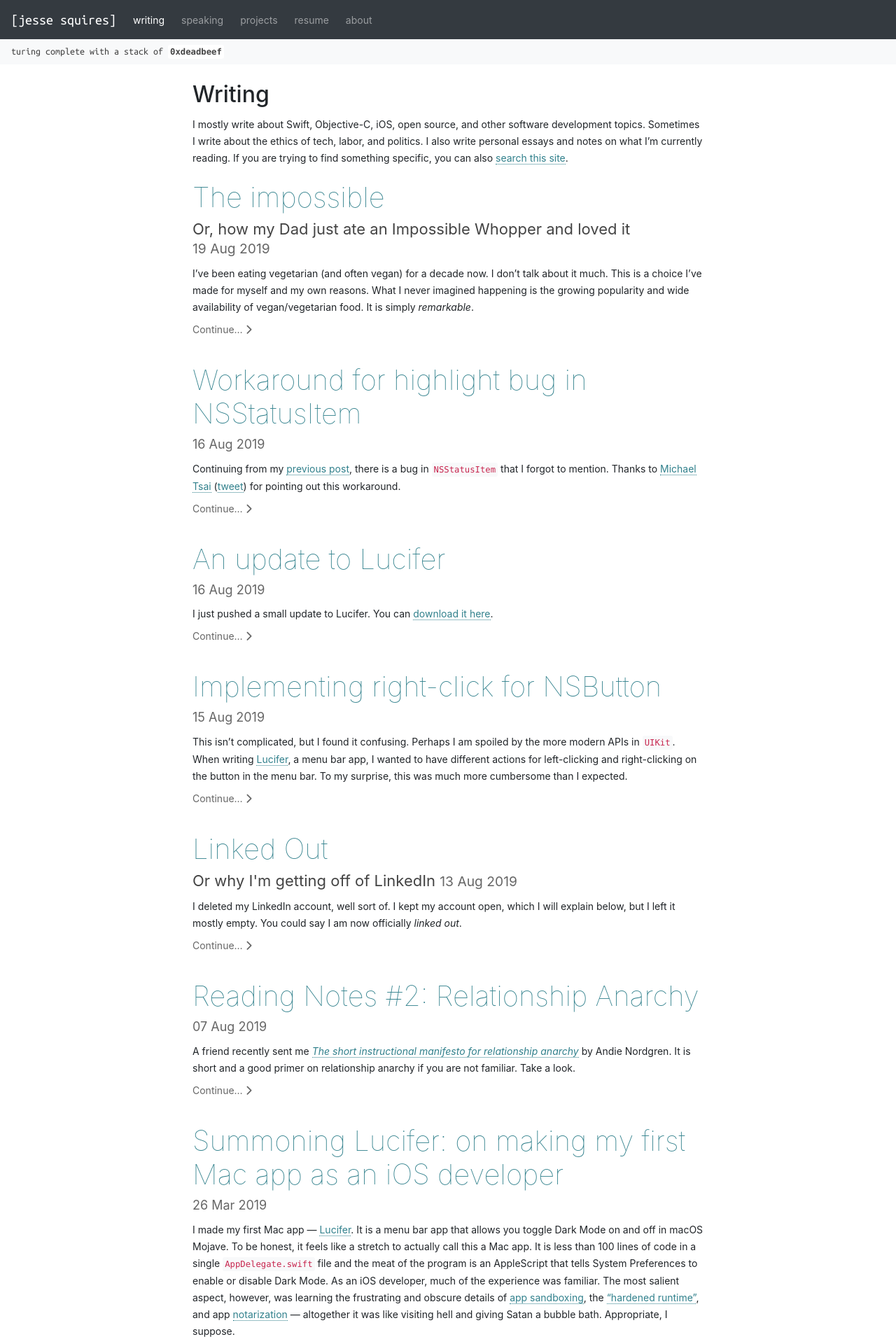
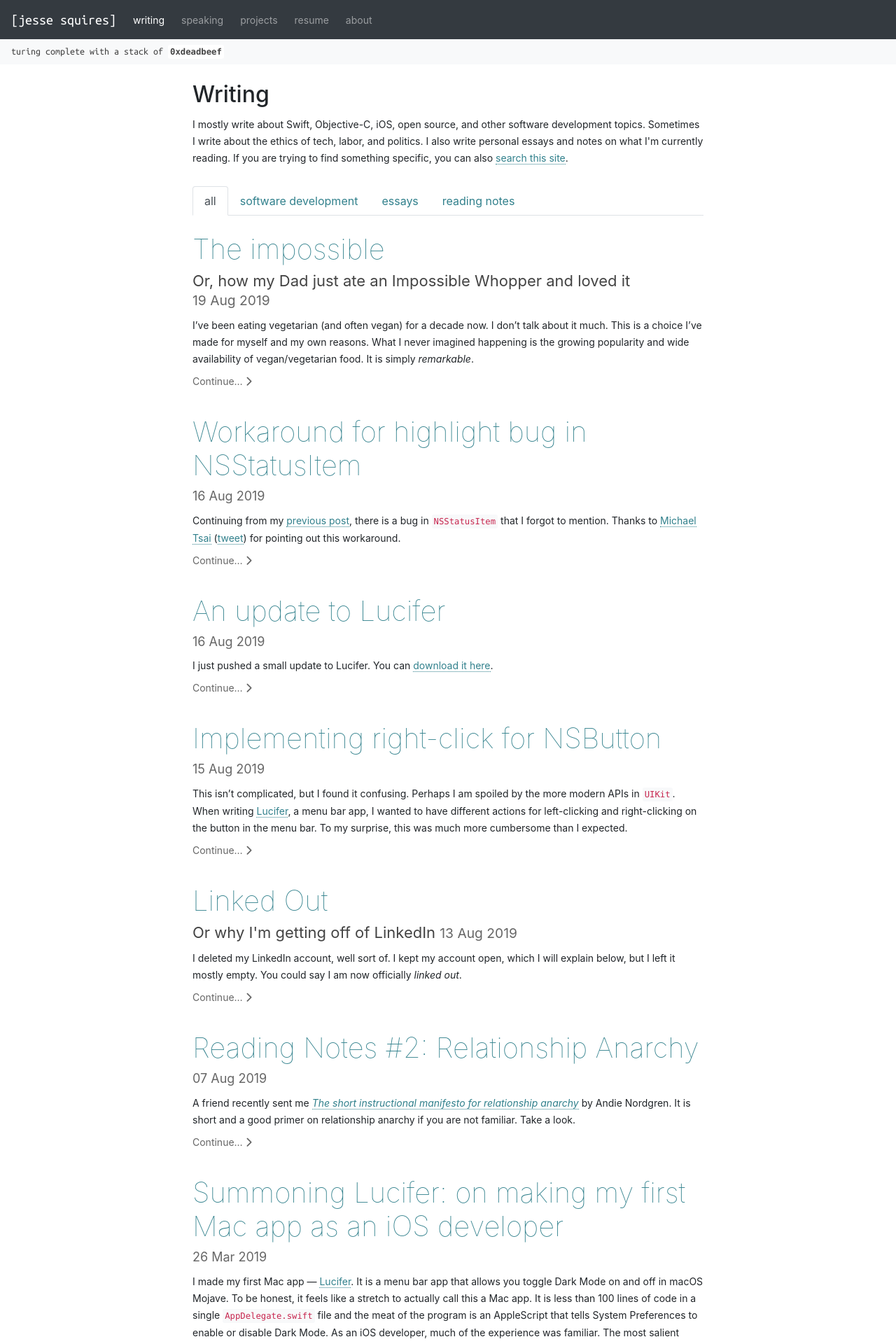
Before and after one commit to jessesquires/jessesquires.com, a Jekyll site: the page built from blog.html, in a window 1280 px wide. Shown: the top 1920 px of the page at 70% size. Built offline with Jekyll 4.4.1, drawn with Linux system fonts in a browser that asks for light colours; nearby versions of some CDN libraries; library files that are not in the unit come from our copies.

Commit message:
new category tabs on /writing/. #66

```diff
--- /dev/null
+++ b/blog.html
@@ -0,0 +1,45 @@
+---
+layout: standalone
+title: Writing
+---
+
+<p>
+I mostly write about Swift, Objective-C, iOS, open source, and other software development topics.
+Sometimes I write about the ethics of tech, labor, and politics.
+I also write personal essays and notes on what I'm currently reading.
+If you are trying to find something specific, you can also <a href="/search">search this site</a>.
+</p>
+
+<!-- categories: software-dev, essays, reading-notes -->
+
+<div class="mt-4 mb-4">
+<nav>
+<div class="nav nav-tabs" id="nav-tab" role="tablist">
+    <a class="nav-item nav-link active" id="nav-all-tab" data-toggle="tab" href="#nav-all" role="tab" aria-controls="nav-all" aria-selected="true">all</a>
+    <a class="nav-item nav-link" id="nav-software-dev-tab" data-toggle="tab" href="#nav-software-dev" role="tab" aria-controls="nav-software-dev" aria-selected="false">software development</a>
+    <a class="nav-item nav-link" id="nav-essays-tab" data-toggle="tab" href="#nav-essays" role="tab" aria-controls="nav-essays" aria-selected="false">essays</a>
+    <a class="nav-item nav-link" id="nav-reading-notes-tab" data-toggle="tab" href="#nav-reading-notes" role="tab" aria-controls="nav-reading-notes" aria-selected="false">reading notes</a>
+</div>
+</nav>
+</div>
+
+<div class="tab-content" id="nav-tabContent">
+    <div class="tab-pane fade show active" id="nav-all" role="tabpanel" aria-labelledby="nav-all-tab">
+        {% for post in site.posts %}
+        <article class="post-entry">
+            {% include post_entry.html post_entry=post include_excerpt=true %}
+        </article>
+        {% endfor %}
+    </div>
+
+{% for category in site.categories %}
+    <div class="tab-pane fade" id="nav-{{ category[0] }}" role="tabpanel" aria-labelledby="nav-{{ category[0] }}-tab">
+        {% for post in category[1] %}
+            <article class="post-entry">
+                {% include post_entry.html post_entry=post include_excerpt=true %}
+            </article>
+        {% endfor %}
+    </div>
+{% endfor %}
+
+</div>
--- a/blog.md
+++ /dev/null
@@ -1,15 +0,0 @@
----
-layout: standalone
-title: Writing
----
-
-I mostly write about Swift, Objective-C, iOS, open source, and other software development topics.
-Sometimes I write about the ethics of tech, labor, and politics.
-I also write personal essays and notes on what I'm currently reading.
-If you are trying to find something specific, you can also [search this site](/search).
-
-{% for post in site.posts %}
-<article class="post-entry">
-    {% include post_entry.html post_entry=post include_excerpt=true %}
-</article>
-{% endfor %}
--- a/css/style.css
+++ b/css/style.css
@@ -25,12 +25,12 @@ h1 > code, h2 > code, h3 > code {
    color: #444444;
 }
 
-.nav-link:link,
-.nav-link:visited,
-.nav-link:hover,
-.navbar-brand:link,
-.navbar-brand:visited,
-.navbar-brand:hover {
+.navbar .nav-link:link,
+.navbar .nav-link:visited,
+.navbar .nav-link:hover,
+.navbar .navbar-brand:link,
+.navbar .navbar-brand:visited,
+.navbar .navbar-brand:hover {
   border: none;
 }
 
```
Also changed, not shown: 1 other file.
